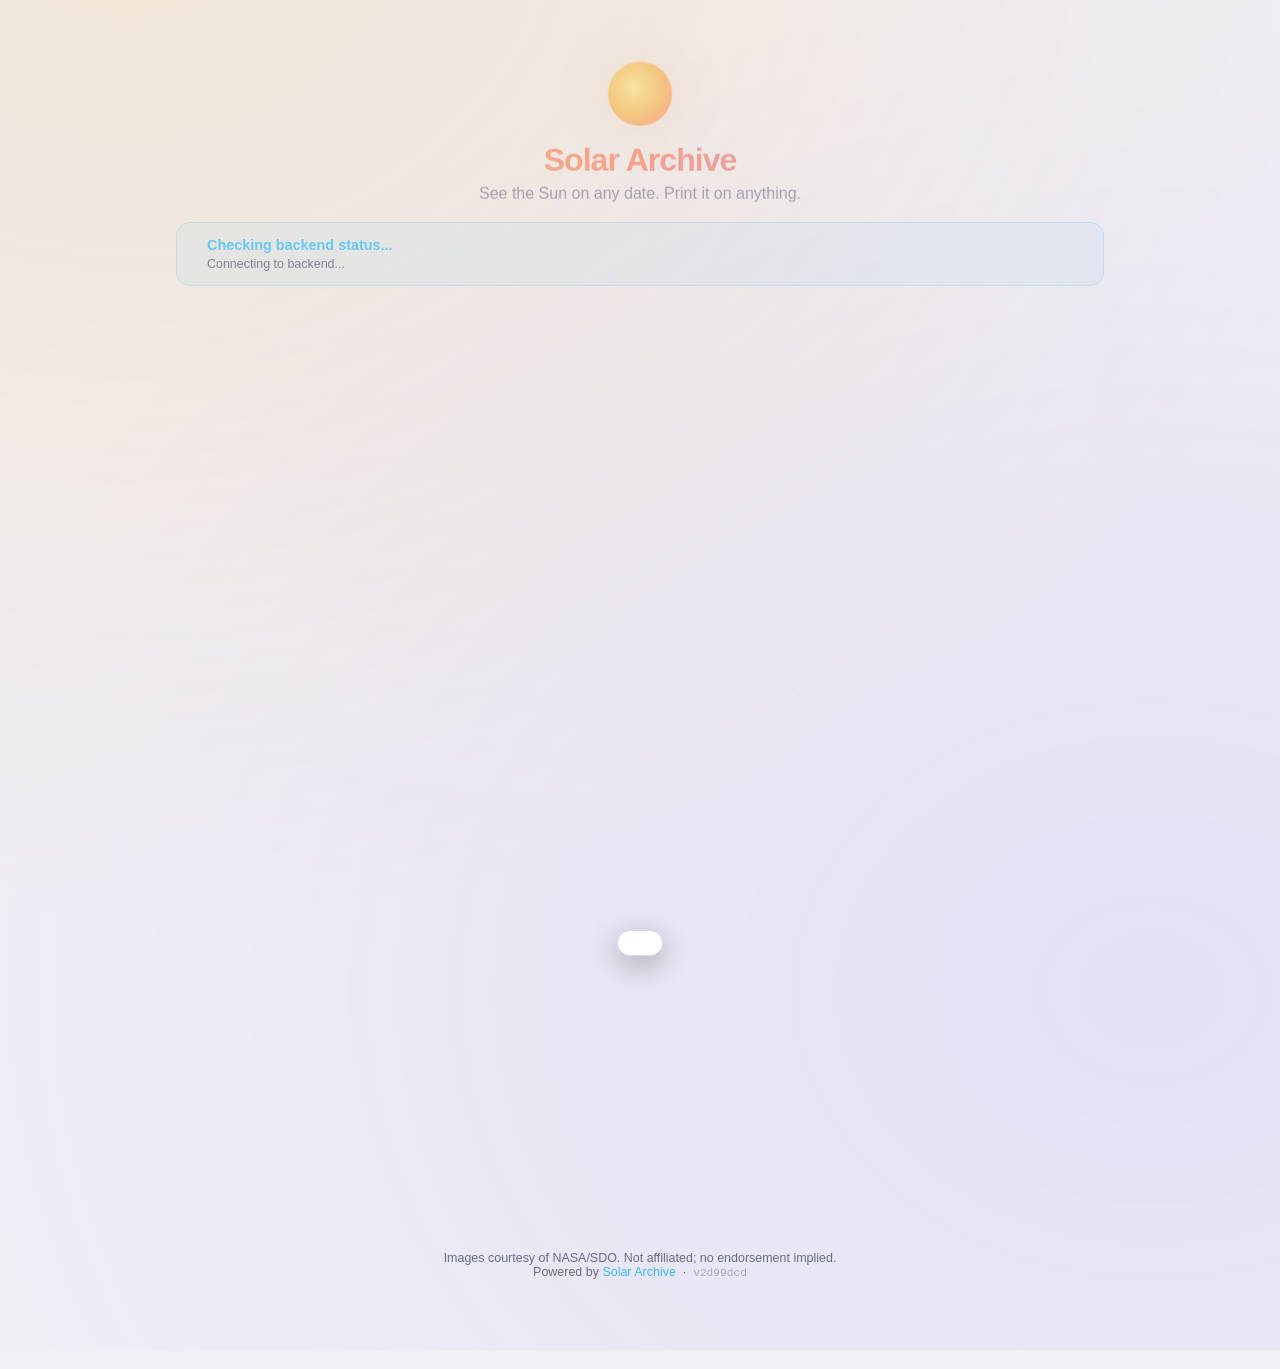
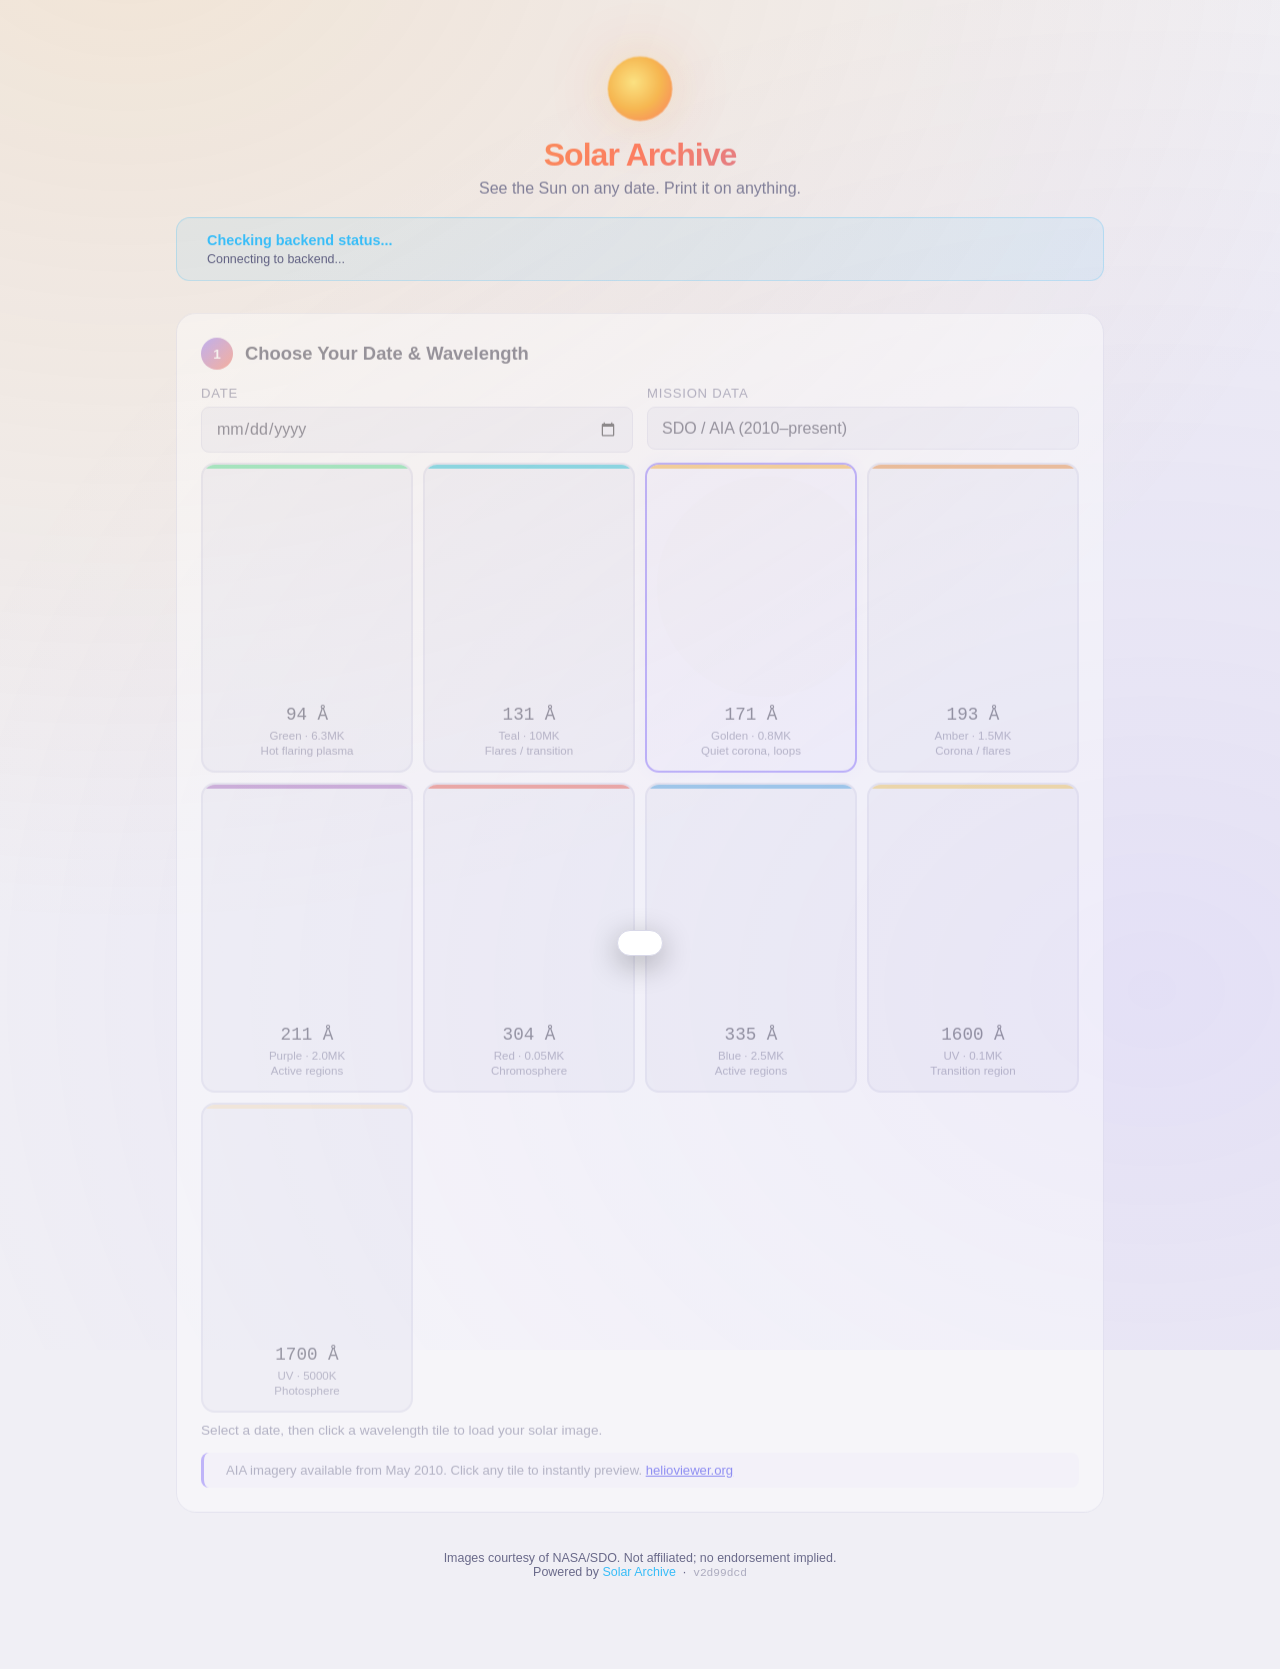

Round 4 — narrative Raw→RHEF reveal + 211 Å for X-flares + UI polish

--- a/api/solar-archive.css
+++ b/api/solar-archive.css
@@ -883,6 +883,13 @@ select:focus {
   justify-content: center;
   transition: opacity 0.3s ease;
 }
+/* Desktop: roughly double the thumb radius (120 → 220) so the
+   wavelength previews land as posters in their own right, not
+   afterthoughts. Mobile keeps the compact 120 so the 9 tiles still
+   fit on a phone without two-row tile labels. */
+@media (min-width: 720px) {
+  .wl-thumb { width: 220px; height: 220px; }
+}
 
 .wl-thumb:not(.loaded) {
   opacity: 0.5;
@@ -2071,6 +2078,114 @@ html.embedded .modal-box {
 .vibe-info-btn:focus-visible { outline: 2px solid var(--accent-corona, #ffb347); outline-offset: 1px; }
 
 /* Attribution popover (created dynamically — kept stylable here). */
+/* Narrative reveal CTA — a single pulsing orange button above the
+   vibe grid. Cards start in Raw mode; clicking this button kicks off
+   a radial-wipe transition to RHEF across every card, then fades the
+   button out and reveals the per-card Raw/RHEF toggles. The "Ohhh and
+   ahhh" hook at the start of the user experience. */
+.vibe-reveal-cta {
+  display: flex;
+  justify-content: center;
+  margin: 4px 0 18px;
+}
+.vibe-reveal-cta.hidden { display: none; }
+.vibe-reveal-cta.is-dismissed { opacity: 0; pointer-events: none; transition: opacity 600ms ease-out; }
+.vibe-reveal-btn {
+  display: inline-flex;
+  align-items: center;
+  gap: 10px;
+  padding: 14px 24px;
+  font: inherit;
+  font-size: 1.0rem;
+  font-weight: 700;
+  color: #1a1326;
+  background: linear-gradient(135deg, #ffb347 0%, #ff8a3d 100%);
+  border: 0;
+  border-radius: 999px;
+  cursor: pointer;
+  box-shadow: 0 4px 18px rgba(255,179,71,0.35);
+  min-height: 48px;
+  letter-spacing: 0.01em;
+}
+.vibe-reveal-btn i { font-size: 1.05rem; }
+.vibe-reveal-btn:focus-visible {
+  outline: 2px solid #fff;
+  outline-offset: 3px;
+}
+@media (prefers-reduced-motion: no-preference) {
+  .vibe-reveal-btn {
+    animation: vibeRevealPulse 2.2s ease-in-out infinite;
+  }
+  .vibe-reveal-btn:hover {
+    transform: translateY(-1px);
+    box-shadow: 0 6px 24px rgba(255,179,71,0.55);
+  }
+}
+@keyframes vibeRevealPulse {
+  0%, 100% { box-shadow: 0 4px 18px rgba(255,179,71,0.35), 0 0 0 0 rgba(255,179,71,0.55); }
+  50%      { box-shadow: 0 4px 18px rgba(255,179,71,0.35), 0 0 0 14px rgba(255,179,71,0.00); }
+}
+
+/* Per-card Raw/RHEF toggle — hidden until the master reveal runs.
+   Once .has-tiers AND .reveal-complete are both on the card, the
+   toggle becomes visible. Overrides the original .has-tiers rule
+   below which assumed the toggle should appear on manifest-load. */
+.vibe-card.has-tiers .vibe-tier-toggle { display: none; }
+.vibe-card.has-tiers.reveal-complete .vibe-tier-toggle { display: inline-flex; }
+
+/* Radial-wipe transition overlay: the new RHEF (or Raw) image is
+   appended over the current thumb image with clip-path: circle(0%
+   at center), then animated out to circle(150%). The underlying img
+   is removed once the animation ends; see _runTierWipe() in
+   solar-archive.js. */
+.vibe-thumb-overlay {
+  position: absolute;
+  inset: 0;
+  width: 100%;
+  height: 100%;
+  object-fit: cover;
+  border-radius: 50%;
+  z-index: 1;
+  clip-path: circle(0% at 50% 50%);
+}
+@media (prefers-reduced-motion: no-preference) {
+  .vibe-thumb-overlay.is-wiping {
+    animation: vibeThumbWipe 720ms ease-out forwards;
+  }
+}
+@media (prefers-reduced-motion: reduce) {
+  /* Snap rather than animate when reduced-motion is requested. */
+  .vibe-thumb-overlay.is-wiping {
+    clip-path: circle(150% at 50% 50%);
+  }
+}
+@keyframes vibeThumbWipe {
+  0%   { clip-path: circle(0% at 50% 50%); opacity: 0.6; }
+  20%  { opacity: 1; }
+  100% { clip-path: circle(150% at 50% 50%); opacity: 1; }
+}
+
+/* HEK event-tile selected styling — make it loud enough that the
+   X9.3-match pre-check (or any selection-follows-focus pick) is
+   obviously "the one." Adds a checkmark + brighter background +
+   ring on top of the existing aria-checked = orange-tint style. */
+.hek-tile[role="radio"][aria-checked="true"] {
+  background: rgba(255,179,71,0.22);
+  border-color: #ffb347;
+  box-shadow: 0 0 0 1px #ffb347 inset, 0 6px 18px rgba(255,179,71,0.18);
+}
+.hek-tile[role="radio"][aria-checked="true"]::after {
+  content: "\f00c";  /* Font Awesome check (solid) */
+  font-family: "Font Awesome 6 Free";
+  font-weight: 900;
+  position: absolute;
+  top: 8px;
+  right: 10px;
+  color: #ffb347;
+  font-size: 0.85rem;
+  opacity: 0.85;
+}
+
 .vibe-info-popover {
   position: absolute;
   top: 44px; right: 8px;
